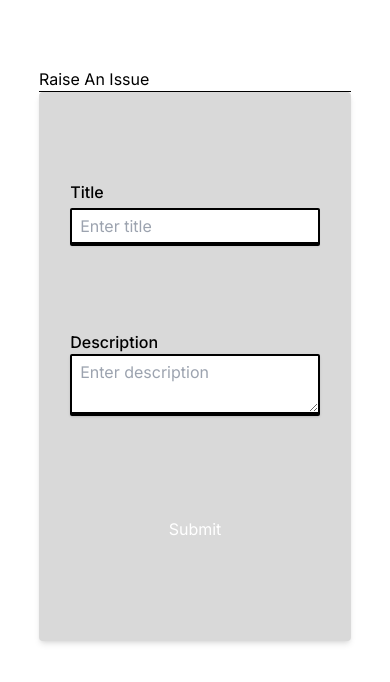
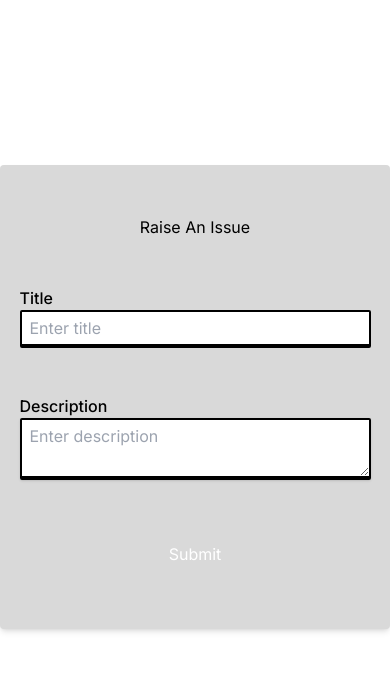
Before and after one commit to Sep-Fading/SWE_Project_Frontend, a Next.js app: page /raise_issue in a window 390 px wide. Shown: the top 682 px of the page. Built offline with nearby package versions, Linux system fonts and the light colour scheme.

Commit message:
added responsiveness

```diff
--- a/src/Components/Header.tsx
+++ b/src/Components/Header.tsx
@@ -1,18 +1,19 @@
-
 interface HeaderProps {
   title: string;
+  divStyle?: string;
   style?: string;
+  hrStyle?: string;
 }
 
 // The header component takes title and style props but the style is not required
 
 // A header is an h1 element with an hr element
 
-const Header = ({ title, style }: HeaderProps) => {
+const Header = ({ title, divStyle, style, hrStyle }: HeaderProps) => {
   return (
-    <header className="mb-5 mt-8">
-      <h1 className={`text-2xl text-blue ${style}`}>{title}</h1>
-      <hr className="border-3 border-black w-[15rem]" />
+    <header className={`md:mb-5 md:mt-5 ${divStyle}`}>
+      <h1 className={`text-3xl text-blue  ${style}`}>{title}</h1>
+      <hr className={`border-3 border-black w-[15rem] ${hrStyle}`} />
     </header>
   );
 };
--- a/src/Components/TextArea.tsx
+++ b/src/Components/TextArea.tsx
@@ -16,7 +16,7 @@ const InputField = ({
   onChange,
 }: InputProps) => {
   return (
-    <div className="flex flex-col w-[80%]">
+    <div className="flex flex-col w-[90%] md:w-[80%]">
       <label htmlFor={name} className="font-medium">
         {label}
       </label>
--- a/src/app/LineManager/page.tsx
+++ b/src/app/LineManager/page.tsx
@@ -2,7 +2,7 @@ import HomeCard from "@/Components/HomeCard";
 
 export default function Home() {
   return (
-    <div className="flex flex-col items-center gap-4 my-7 md:grid md:grid-cols-2">
+    <div className="flex flex-col items-center gap-4 my-7 md:grid md:grid-cols-3">
       <HomeCard
         href="/new_claim"
         image="/add.svg"
--- a/src/app/Login/forgot_password/page.tsx
+++ b/src/app/Login/forgot_password/page.tsx
@@ -37,13 +37,19 @@ const NewPassword = () => {
   };
 
   return (
-    <div className="flex flex-col justify-evenly mx-[20%]">
-      <Header title="Forgotten Password" />
+    <div className="flex flex-col my-[25%] md:my-0 md:mx-[20%]">
+      <Header title="Forgotten Password" divStyle="hidden md:inline" />
       <form
         onSubmit={handleSubmit}
-        className="bg-[#D9D9D9] flex flex-col justify-evenly items-center rounded w-full min-w-[400px] h-[55vh] shadow-md"
+        className="bg-[#D9D9D9] flex flex-col justify-evenly items-center rounded w-full min-w-[400px] min-h-[350px] shadow-md h-[55vh]"
       >
-        <div className="w-[70%]">
+        <Header
+          title="Forgotten Password"
+          divStyle="md:hidden"
+          style="text-center"
+          hrStyle="hidden"
+        />
+        <div className="w-[90%] md:w-[70%]">
           <InputField
             label="New password"
             icon={"password"}
@@ -54,7 +60,7 @@ const NewPassword = () => {
             onChange={handleChange}
           />
         </div>
-        <div className="w-[70%]">
+        <div className="w-[90%] md:w-[70%]">
           <InputField
             label="Confirm new password"
             icon={"password"}
@@ -65,7 +71,12 @@ const NewPassword = () => {
             onChange={handleChange}
           />
         </div>
-        <Button type="submit" text="Reset Password" style="w-[200px]" onClick={onClick} />
+        <Button
+          type="submit"
+          text="Reset Password"
+          style="w-48"
+          onClick={onClick}
+        />
       </form>
     </div>
   );
--- a/src/app/Login/page.tsx
+++ b/src/app/Login/page.tsx
@@ -35,13 +35,19 @@ const Login = () => {
   };
 
   return (
-    <div className="flex flex-col justify-evenly items-start mx-[20%]">
-      <Header title="Login" />
+    <div className="flex flex-col  my-[25%] md:my-0 md:mx-[20%]">
+      <Header title="Login" divStyle="hidden md:inline" />
       <form
         onSubmit={handleSubmit}
-        className="bg-[#D9D9D9] flex flex-col justify-evenly items-center rounded w-full min-w-[400px] h-[55vh] shadow-md"
+        className="bg-[#D9D9D9] flex flex-col justify-evenly items-center rounded w-full min-w-[400px] min-h-[350px] shadow-md h-[55vh]"
       >
-        <div className="w-[70%]">
+        <Header
+          title="Login"
+          divStyle="md:hidden"
+          style="text-center"
+          hrStyle="hidden"
+        />
+        <div className="w-[90%] md:w-[70%]">
           <InputField
             label="Email"
             icon={"user"}
@@ -52,7 +58,7 @@ const Login = () => {
             onChange={handleChange}
           />
         </div>
-        <div className="flex flex-col w-[70%]">
+        <div className="flex flex-col w-[90%] md:w-[70%]">
           <InputField
             label="Password"
             icon={"password"}
@@ -69,12 +75,7 @@ const Login = () => {
             Forgot password?
           </Link>
         </div>
-        <Button
-          type="submit"
-          text="Login"
-          onClick={onClick}
-          style="w-[200px]"
-        />
+        <Button type="submit" text="Login" onClick={onClick} style="w-48" />
       </form>
     </div>
   );
--- a/src/app/new_claim/page.tsx
+++ b/src/app/new_claim/page.tsx
@@ -45,13 +45,19 @@ const ExpenseClaim = () => {
   };
 
   return (
-    <div className="flex flex-col justify-evenly mx-[10%]">
-      <Header title="Expense Claim" />
+    <div className="flex flex-col justify-evenly md:mx-[10%]">
+      <Header title="Expense Claim" divStyle="hidden md:inline" />
       <form
         onSubmit={handleSubmit}
-        className="bg-[#D9D9D9] flex flex-col justify-evenly items-center rounded h-[125vh] shadow-md"
+        className="bg-[#D9D9D9] flex flex-col justify-evenly items-center rounded  shadow-md h-[110vh] md:h-[125vh]"
       >
-        <div className="flex justify-between w-[80%]">
+        <Header
+          title="Expense Claim"
+          divStyle="md:hidden"
+          style="text-center"
+          hrStyle="hidden"
+        />
+        <div className="grid grid-cols-2 w-[90%] md:flex md:justify-between md:w-[80%]">
           <div>
             <h2 className="font-medium">First Name</h2>
             <p>John</p>
@@ -60,7 +66,7 @@ const ExpenseClaim = () => {
             <h2 className="font-medium">Last Name</h2>
             <p>Doe</p>
           </div>
-          <div>
+          <div className="order-last">
             <h2 className="font-medium">Email</h2>
             <p>johndoe@email.com</p>
           </div>
@@ -69,7 +75,7 @@ const ExpenseClaim = () => {
             <p>0123456789</p>
           </div>
         </div>
-        <div className="w-[80%]">
+        <div className="w-[90%] md:w-[80%]">
           <label htmlFor="amount" className="font-medium">
             Amount
           </label>
@@ -105,7 +111,7 @@ const ExpenseClaim = () => {
             </select>
           </div>
         </div>
-        <div className="w-[80%]">
+        <div className="w-[90%] md:w-[80%]">
           <label htmlFor="type" className="font-medium">
             Type of claim
           </label>
@@ -132,7 +138,7 @@ const ExpenseClaim = () => {
           value={formData.description}
           onChange={handleChange}
         />
-        <div className="grid grid-rows-2 auto-cols-auto gap-1 w-[80%]">
+        <div className="grid grid-rows-2 auto-cols-auto gap-1 w-[90%] md:w-[80%]">
           <label
             htmlFor="file-upload"
             className="text-sm row-start-1 col-start-1"
@@ -157,7 +163,7 @@ const ExpenseClaim = () => {
             <Image src={"/upload.svg"} alt="Login" width={50} height={50} />
           </label>
         </div>
-        <div className="flex items-center w-[80%]">
+        <div className="flex items-center w-[90%] md:w-[80%]">
           <input
             id="declaration"
             name="acknowledgement"
@@ -175,7 +181,12 @@ const ExpenseClaim = () => {
             performance of my official duties.
           </label>
         </div>
-        <Button type="submit" text="Submit" style="w-[80%]" onClick={onClick} />
+        <Button
+          type="submit"
+          text="Submit"
+          style="w-[90%] md:w-[80%]"
+          onClick={onClick}
+        />
       </form>
     </div>
   );
--- a/src/app/raise_issue/page.tsx
+++ b/src/app/raise_issue/page.tsx
@@ -3,6 +3,7 @@ import { useState, ChangeEvent, FormEvent } from "react";
 import Header from "@/Components/Header";
 import Button from "@/Components/Button";
 import TextArea from "@/Components/TextArea";
+import InputField from "@/Components/InputField";
 
 interface FormData {
   title: string;
@@ -15,7 +16,9 @@ const Issue = () => {
     description: "",
   });
 
-  const handleChange = (e: ChangeEvent<HTMLInputElement | HTMLTextAreaElement>) => {
+  const handleChange = (
+    e: ChangeEvent<HTMLInputElement | HTMLTextAreaElement>
+  ) => {
     const { name, value } = e.target;
     setFormData((prevState) => ({
       ...prevState,
@@ -32,23 +35,26 @@ const Issue = () => {
     // Add your login logic here
   };
   return (
-    <div className="flex flex-col justify-evenly mx-[10%]">
-      <Header title="Raise An Issue" />
+    <div className="flex flex-col  my-[25%] md:my-0 md:mx-[15%]">
+      <Header title="Raise An Issue" divStyle="hidden md:inline" />
       <form
         onSubmit={handleSubmit}
-        className="bg-[#D9D9D9] flex flex-col justify-evenly items-center rounded h-[65vh] pt-1 min-h-[380px] shadow-md"
+        className="bg-[#D9D9D9] flex flex-col justify-evenly items-center rounded h-[55vh] pt-1 min-h-[380px] shadow-md"
       >
-        <div className="flex flex-col w-[80%]">
-          <label htmlFor="title" className="mb-1 font-medium">
-            Title
-          </label>
-          <input
-            id="title"
+        <Header
+          title="Raise An Issue"
+          divStyle="md:hidden"
+          style="text-center"
+          hrStyle="hidden"
+        />
+        <div className="w-[90%] md:w-[80%]">
+          <InputField
+            label="Title"
+            name="title"
             type="text"
             placeholder="Enter title"
             value={formData.title}
             onChange={handleChange}
-            className="pl-2 border-2 border-b-4 border-black rounded-sm shadow-sm py-1"
           />
         </div>
         <TextArea
```
